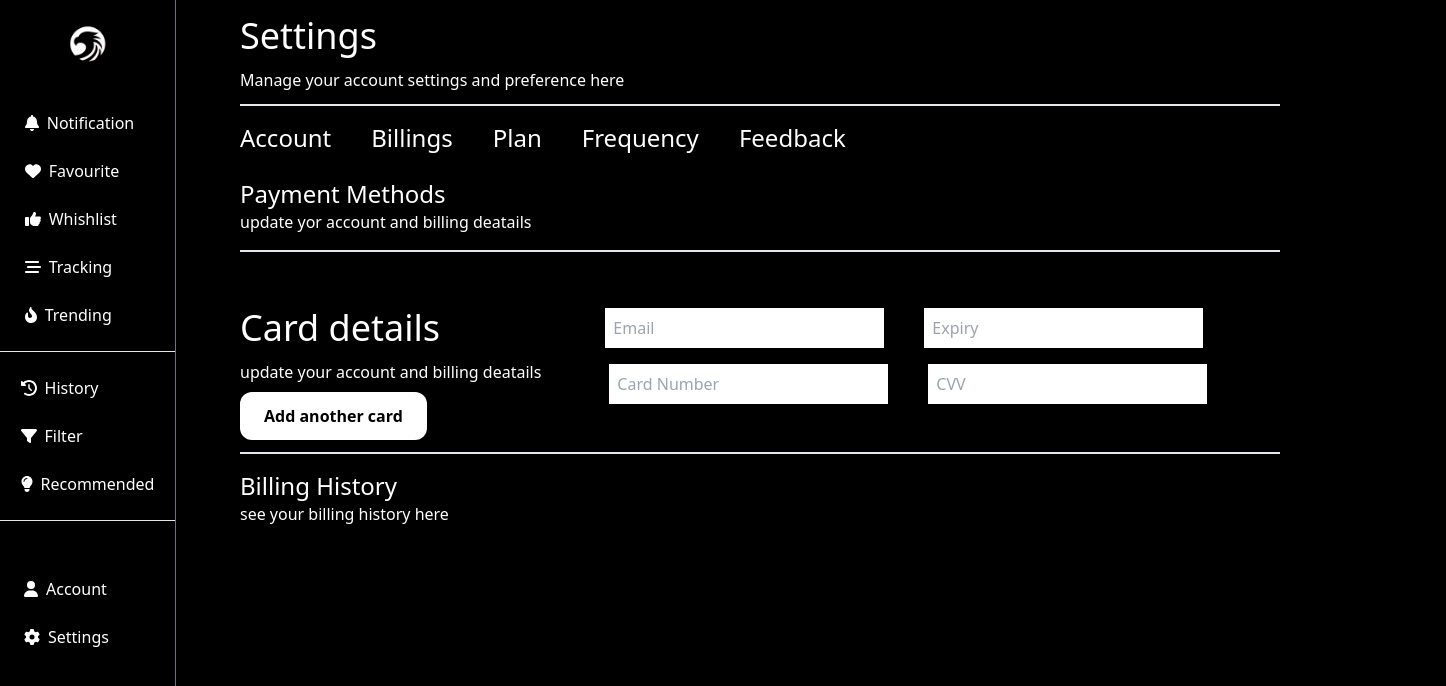
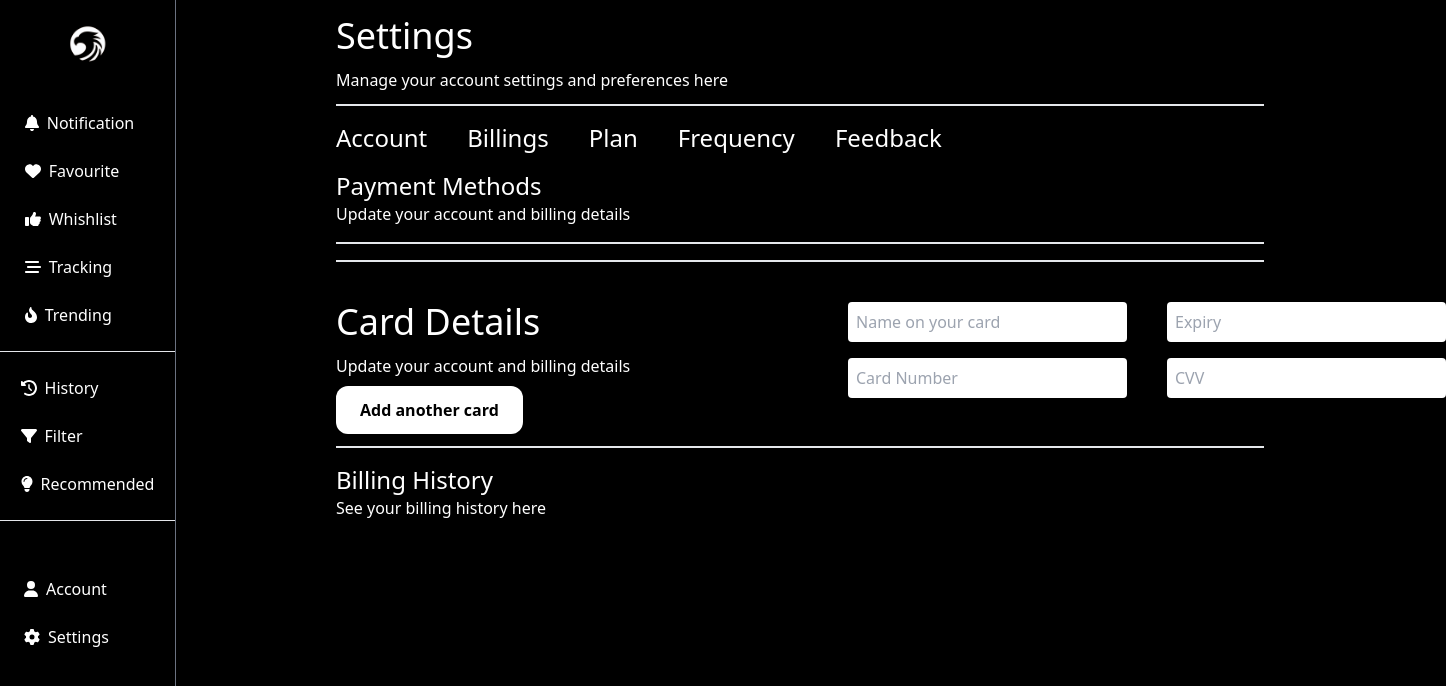
Before and after one commit to DeveloperAromal/PriceHwak, a Next.js app: page /dashboard/dash/settings in a window 1280 px wide. Both pictures are taken after a click on the tab "Billings". Shown: the top 686 px of the page, 1446 px wide, since content can reach past the window. Built offline with nearby package versions, Linux system fonts and the light colour scheme.

Commit message:
Update Settings.tsx

```diff
--- a/app/components/dash/dash_pages/Settings.tsx
+++ b/app/components/dash/dash_pages/Settings.tsx
@@ -7,57 +7,63 @@ import Button from "../../includes/Button";
 
 
 
-export default function Settings(){
-    return(
-        <section>
-            <div className="left">
-               <Ham/>
-               <Sidebar/>
+export default function Settings() {
+    return (
+        <section className="flex flex-col md:flex-row">
+            {/* Left Sidebar */}
+            <div className="md:w-1/4">
+                <Ham />
+                <Sidebar />
             </div>
-            <div className='right  pl-60 pb-2'>
-                <div className='top border-b-2 pb-3'>
-                    <h1 className='text-4xl pt-4'>Settings</h1>
-                    <p className='pt-3'>Manage your account settings and preference here </p>
+
+            {/* Right Content */}
+            <div className="md:w-3/4 pl-4 pr-4 pb-2">
+                {/* Top Section */}
+                <div className="border-b-2 pb-3">
+                    <h1 className="text-4xl pt-4">Settings</h1>
+                    <p className="pt-3">Manage your account settings and preferences here</p>
                 </div>
-                <section className="middle">
-                    <div className='top pt-4 pb-3'>
-                        <Tabs variant='enclosed'>
-                            <TabList className="space-x-10 text-2xl ">
-                                <Tab className='hover:underline'>Account</Tab>
-                                <Tab className='hover:underline'>Billings</Tab>
-                                <Tab className='hover:underline'>Plan</Tab>
-                                <Tab className='hover:underline'>Frequency</Tab>
-                                <Tab className='hover:underline'>Feedback</Tab>
+
+                {/* Middle Section */}
+                <section className="pt-4 pb-3">
+                    <Tabs variant="enclosed">
+                        <TabList className="space-x-10 text-2xl">
+                            <Tab className="hover:underline">Account</Tab>
+                            <Tab className="hover:underline">Billings</Tab>
+                            <Tab className="hover:underline">Plan</Tab>
+                            <Tab className="hover:underline">Frequency</Tab>
+                            <Tab className="hover:underline">Feedback</Tab>
                         </TabList>
                         <TabPanels>
                             <TabPanel>
                                 <p>Account</p>
                             </TabPanel>
-                                <TabPanel className='pt-2'>
-                                <div className='pt-2 pb-4 border-b-1'>
-                                    <h2 className='text-2xl pt-2'>Payment Methods</h2>
-                                    <p className='border-b-2 pb-4'>update yor account and billing deatails</p>
+                            <TabPanel>
+                                {/* Billing Tab */}
+                                <div className="pt-2 pb-4 border-b-2">
+                                    <h2 className="text-2xl pt-2">Payment Methods</h2>
+                                    <p className="border-b-2 pb-4">Update your account and billing details</p>
                                 </div>
-                                <div className='container flex border-b-2 pb-3'>
-                                    <div className='left pt-10 pr-10 '>
-                                        <h3 className="text-4xl pb-3">Card details</h3>
-                                        <p className='pr-4 pb-2'>update your account and billing deatails</p>
-                                        <Button href="#" title="Add another card" className=''/>
+                                <div className="container flex border-b-2 pb-3">
+                                    <div className="md:w-1/2 pt-10 pr-10">
+                                        <h3 className="text-4xl pb-3">Card Details</h3>
+                                        <p className="pb-2">Update your account and billing details</p>
+                                        <Button href="#" title="Add another card" />
                                     </div>
-                                  <div className='pt-10'>
-                                    < div className='flex gap-10 mb-4 pl-2'>
-                                        <input placeholder='Email ' className=' pr-10 p-2 text-gray-800'/>
-                                        <input placeholder='Expiry' className='pr-10 p-2 text-gray-800'/>
+                                    <div className="md:w-1/2 pt-10 pl-10">
+                                        <div className="flex flex-col md:flex-row gap-10 mb-4 pl-2">
+                                            <input placeholder="Name on your card" className="pl-2 pr-10 rounded p-2 text-gray-800" />
+                                            <input placeholder="Expiry" className="pr-10 p-2 rounded text-gray-800" />
                                         </div>
-                                    <div className='flex gap-10 mb-4 m-3'>
-                                        <input placeholder='Card Number' className='pr-10 p-2 text-gray-800'/>
-                                        <input placeholder='CVV' className='pr-10  p-2 text-gray-800'/>
+                                        <div className="flex flex-col md:flex-row gap-10 mb-4 pl-2">
+                                            <input placeholder="Card Number" className="pr-10 p-2 rounded text-gray-800" />
+                                            <input placeholder="CVV" type="password" className="pr-10 rounded p-2 text-gray-800" />
                                         </div>
                                     </div>
                                 </div>
-                                <div className='bottom pt-4 '>
-                                    <h3 className='text-2xl'>Billing History</h3>
-                                    <p>see your billing history here</p>
+                                <div className="pt-4">
+                                    <h3 className="text-2xl">Billing History</h3>
+                                    <p>See your billing history here</p>
                                 </div>
                             </TabPanel>
                             <TabPanel>
@@ -71,7 +77,6 @@ export default function Settings(){
                             </TabPanel>
                         </TabPanels>
                     </Tabs>
-                    </div>
                 </section>
             </div>
         </section>
```
Lines whose indentation alone changed are shown as unchanged.
